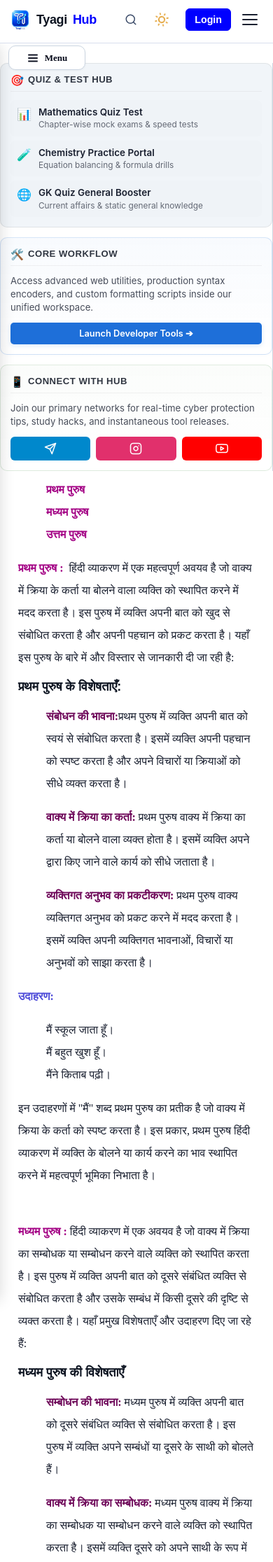
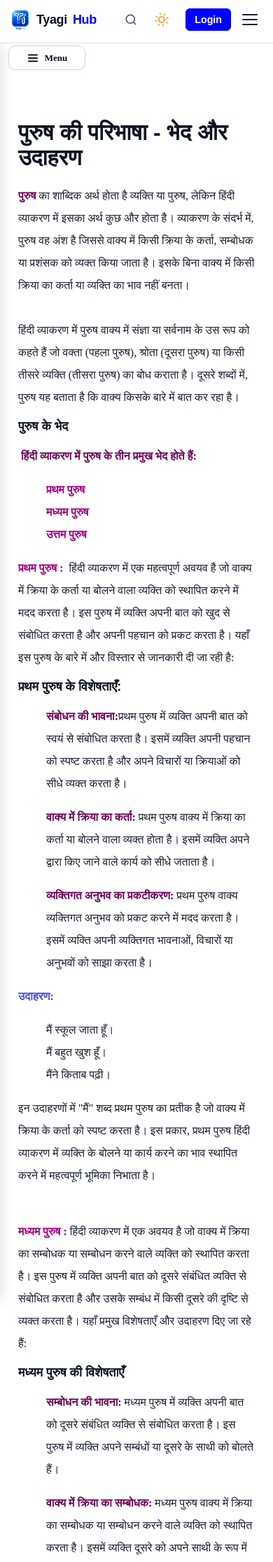
Before and after one commit to HimanshuTyagiJi/TyagiHub, a Jekyll site: the page built from vyakaran/person-in-hindi.html, in a window 390 px wide. Shown: the top 2232 px of the page at 70% size. Built offline with Jekyll 4.4.1, drawn with Linux system fonts in a browser that asks for light colours; comment, search, counter and statistics services are not loaded.

Commit message:
Update left-side.html

```diff
--- a/_layouts/left-side.html
+++ b/_layouts/left-side.html
@@ -196,9 +196,14 @@ layout: default
         height: auto;
         order: 2;
     }
-    .th-right-sidebar-engine {
+
+}
+
+@media (max-width: 639px) {
+    .main-content { padding: 16px 12px; }
+     .th-right-sidebar-engine {
     overflow-y: auto;
-    position: block;
+    position: relative;
     width: 100%;
     right: 0;
     display: flex;
@@ -214,10 +219,6 @@ layout: default
     scrollbar-color: var(--border-3, #cbd5e1) rgba(0, 0, 0, 0);
     font-family: -apple-system, BlinkMacSystemFont, "Segoe UI", Roboto, sans-serif;
 }
-}
-
-@media (max-width: 639px) {
-    .main-content { padding: 16px 12px; }
 }
 </style>
 
```
